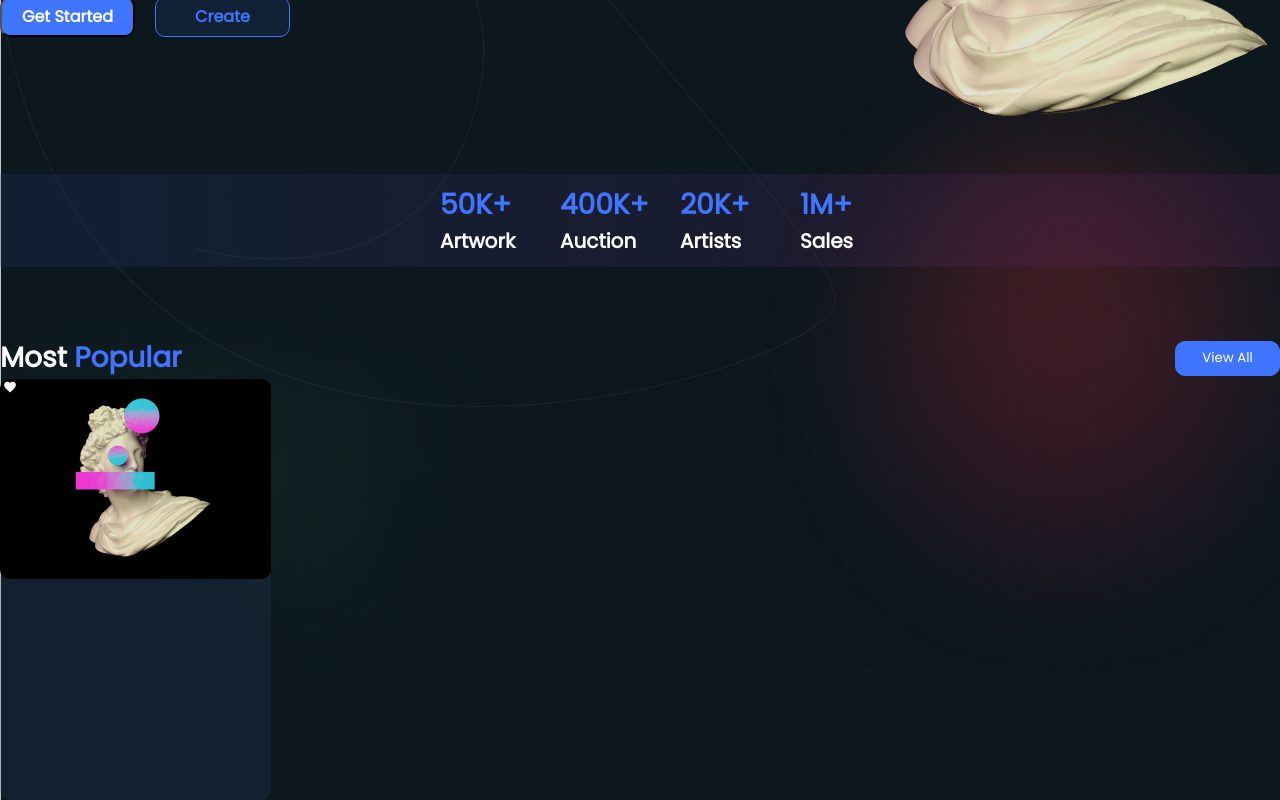
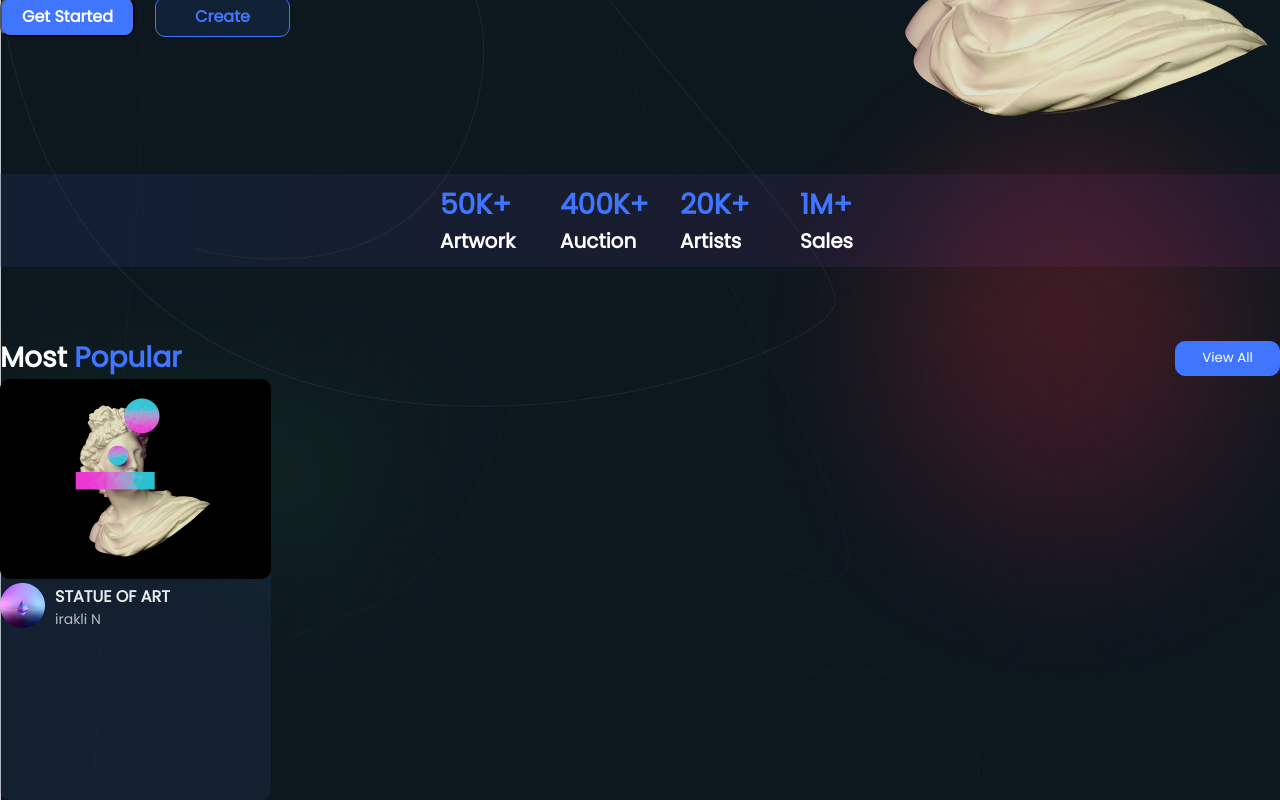
Before and after one commit to MistbornL/NFT, a React (Create React App) app: page / in a window 1280 px wide. Shown: the part 565-1365 px from the top of the page. Built offline with nearby package versions, Linux system fonts and the light colour scheme.

Commit message:
fixed div

```diff
--- a/src/components/main/index.css
+++ b/src/components/main/index.css
@@ -49,7 +49,6 @@
 }
 
 .sec {
-    display: flex;
     width: 271px;
     height: 421px;
     background: rgba(56, 84, 142, 0.15);
@@ -64,7 +63,7 @@
 }
 
 .statue {
-    position: absolute;
+    /* position: absolute; */
     width: 271px;
     height: 200px;
 }
@@ -86,3 +85,42 @@
     bottom: 11.04%;
     position: relative;
 }
+
+
+.auf h1 {
+    width: 119px;
+    height: 24px;
+    font-family: 'Poppins';
+    font-style: normal;
+    font-weight: 600;
+    font-size: 16px;
+    line-height: 24px;
+    /* identical to box height */
+
+
+    color: rgba(255, 255, 255, 0.9);
+
+
+}
+
+.auf p {
+    margin: 0;
+    width: 48px;
+    height: 21px;
+    font-family: 'Poppins';
+    font-style: normal;
+    font-weight: 500;
+    font-size: 14px;
+    line-height: 21px;
+    /* identical to box height */
+
+
+    color: rgba(255, 255, 255, 0.7);
+
+}
+
+.auf {
+    align-items: center;
+    gap: 10px;
+    display: flex;
+}
--- a/src/components/main/main.js
+++ b/src/components/main/main.js
@@ -3,6 +3,7 @@ import "./index.css"
 import statue from '../../ui/statue.png'
 import heart from '../../ui/heart.png'
 import Popular from './Popular/Popular'
+import elipse from '../../ui/elipse.png'
 
 function Main() {
     return (
@@ -13,18 +14,19 @@ function Main() {
             <section className='sec'>
                 <div classname='photo'>
                     <img className='statue' src={statue} alt="statue"></img>
-                    <div classname="stat">
+                    {/* <div classname="stat">
                         <img className='heart' src={heart} alt='heart'></img>
                         <p>97</p>
-                    </div>
+                    </div> */}
                 </div>
 
                 <div className='auf'>
-                    <div className="charcho" style={{ width: '45px', height: '45px', }}>
-                        <img></img>
+                    <div style={{ alignItems: 'center' }}>
+                        <img src={elipse} style={{ width: '45px', height: '45px' }}></img>
                     </div>
-                    <div style={{ width: '119px', height: '24px' }}>
-                        <p>STATUE OF ART</p>
+                    <div style={{ display: 'flex', flexDirection: 'column', }} className="">
+
+                        <h1 style={{ margin: '0' }}>STATUE OF ART</h1>
                         <p>irakli N</p>
                     </div>
                 </div>
```
Also changed, not shown: src/components/main/logontxt/Logontxt.js (added), src/ui/elipse.png (added).
